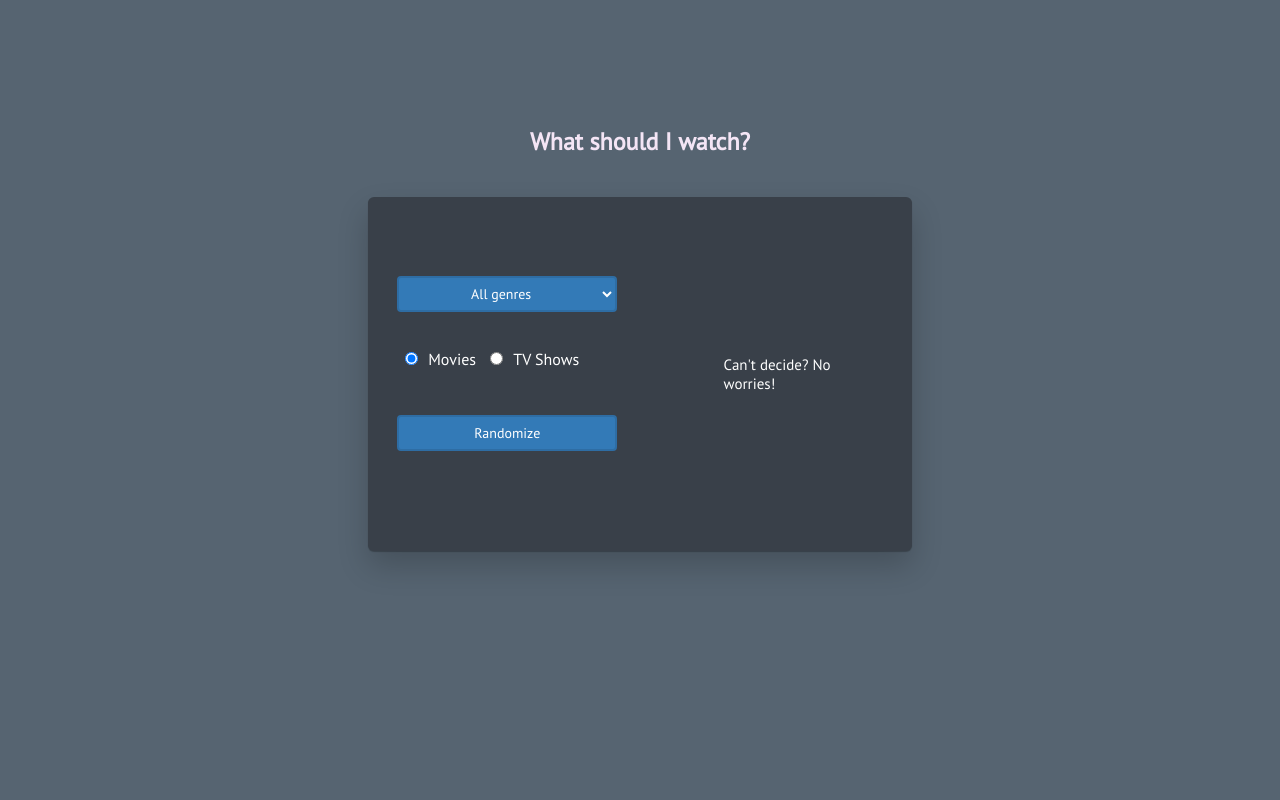
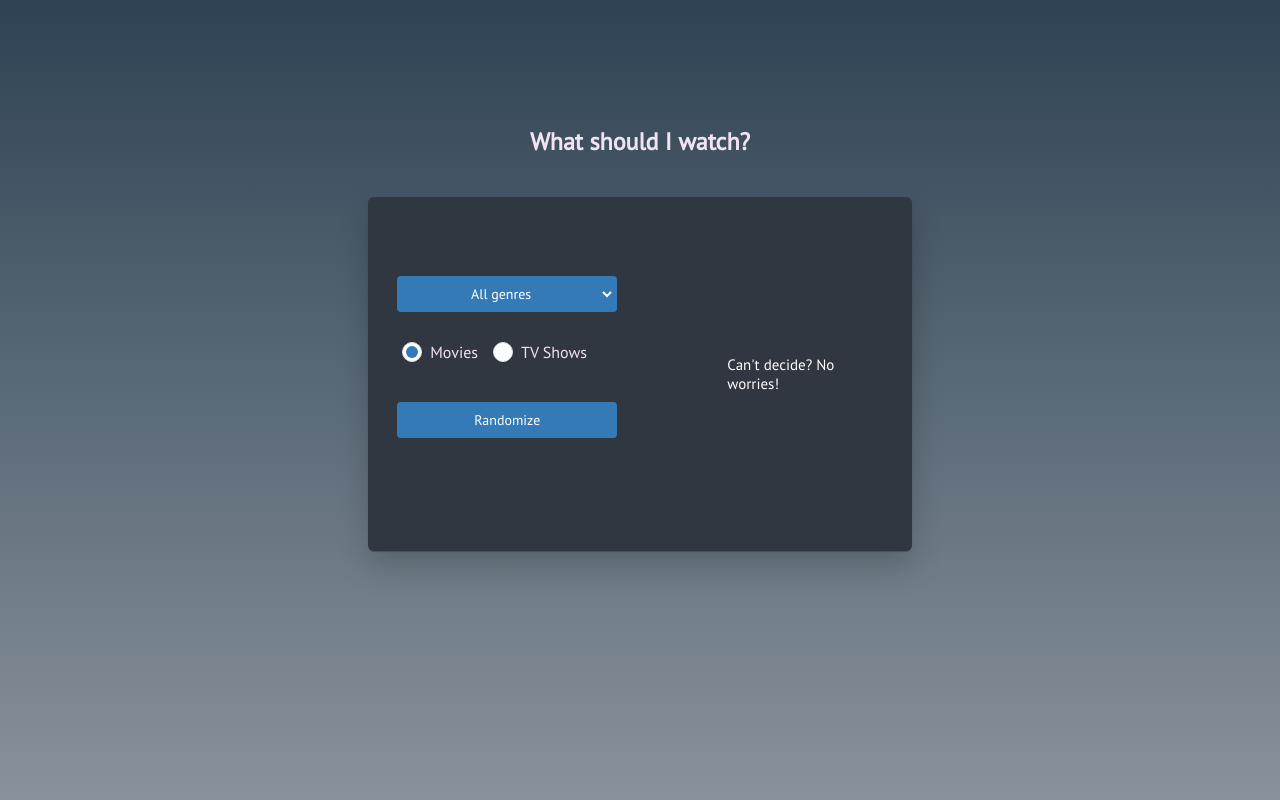
Before and after one commit to vrjolke/lets-watch, a Flask app: template templates/index.html in a window 1280 px wide. Run offline with Flask 2, Linux system fonts and the light colour scheme; the template is opened without the code that fills it, so the values that code supplies are empty.

Commit message:
Add radiobutton design

```diff
--- a/static/css/style.css
+++ b/static/css/style.css
@@ -13,15 +13,19 @@ select {
 .generate-data {
     float: left;
     margin-top: 50px;
-    max-width: 200px;
-}
-
-html {
-    background-color: #1c2e40bd;
+    max-width: 205px;
 }
 
 body * {
     font-family: 'PT Sans', sans-serif;
+}
+
+html {
+    height: 100%;
+}
+
+body {
+    background-image: linear-gradient(#041c31d4, #1c2e4085);
 
 }
 
@@ -35,7 +39,7 @@ body * {
     display: flex;
     margin: 40px auto;
     color: #fff;
-    background-color: #394049;
+    background-color: #313740;
     padding: 19px;
     border-radius: 6px;
     min-height: 316px;
@@ -66,7 +70,7 @@ img {
     display: none;
     z-index: 1;
     margin: 130px 0 0 440px;
-    border: 6px solid #394049;
+    border: 6px solid transparent;
     border-radius: 50%;
     border-top: 6px solid #3498db;
     width: 55px;
@@ -95,9 +99,10 @@ img {
 }
 
 .btn:hover {
-    color: #2e6da4;
-    background-color: #f3f3f3;
-    border-color: #2e6da4;
+    background-color: #f3f3f3f3;
+    color: #337ab7;
+    border:2px solid #337ab7;
+    font-weight: bold;
 }
 
 .btn {
@@ -128,7 +133,6 @@ img {
 .button-a {
     color: #fff;
     background-color: #337ab7;
-    border-color: #2e6da4;
     width: 220px;
 }
 
@@ -136,6 +140,7 @@ img {
     margin-top: 30px;
     margin-bottom: 30px;
     text-align: center;
+    display: inline-flex;
 }
 
 h2 {
@@ -160,6 +165,66 @@ h2 {
     margin: 0 auto;
 }
 
-#movie-overview{
+#movie-overview {
     text-align: justify;
 }
+
+[type="radio"]:checked,
+[type="radio"]:not(:checked) {
+    position: absolute;
+    left: -9999px;
+}
+
+[type="radio"]:checked + label,
+[type="radio"]:not(:checked) + label {
+    position: relative;
+    padding-left: 28px;
+    cursor: pointer;
+    line-height: 20px;
+    display: inline-block;
+    color: #fefe;
+}
+
+[type="radio"]:checked + label:before,
+[type="radio"]:not(:checked) + label:before {
+    content: '';
+    position: absolute;
+    left: 0;
+    top: 0;
+    width: 18px;
+    height: 18px;
+    border: 1px solid #ddd;
+    border-radius: 100%;
+    background: #fff;
+}
+
+[type="radio"]:checked + label:after,
+[type="radio"]:not(:checked) + label:after {
+    content: '';
+    width: 12px;
+    height: 12px;
+    background: #337ab7;
+    position: absolute;
+    top: 4px;
+    left: 4px;
+    border-radius: 100%;
+    -webkit-transition: all 0.2s ease;
+    transition: all 0.2s ease;
+}
+
+[type="radio"]:not(:checked) + label:after {
+    opacity: 0;
+    -webkit-transform: scale(0);
+    transform: scale(0);
+}
+
+[type="radio"]:checked + label:after {
+    opacity: 1;
+    -webkit-transform: scale(1);
+    transform: scale(1);
+}
+
+.cb {
+    display: flex;
+    margin-left: 15px;
+}
--- a/templates/index.html
+++ b/templates/index.html
@@ -25,8 +25,14 @@
             {% endfor %}
         </select>
         <div class="radio-div">
-            <input id="movie-cb" class="type-checkbox" type="radio" name="type" checked>Movies
-            <input id="show-cb" class="type-checkbox" type="radio" name="type">TV Shows
+            <div class="cb">
+                <input id="movie-cb" class="type-checkbox" type="radio" name="type" checked>
+                <label for="movie-cb">Movies</label>
+            </div>
+            <div class="cb">
+                <input id="show-cb" class="type-checkbox" type="radio" name="type">
+                <label for="show-cb">TV Shows</label>
+            </div>
         </div>
         <input id="getRandomMovie" type="submit" class="btn button-a" value="Randomize">
     </div>
```
